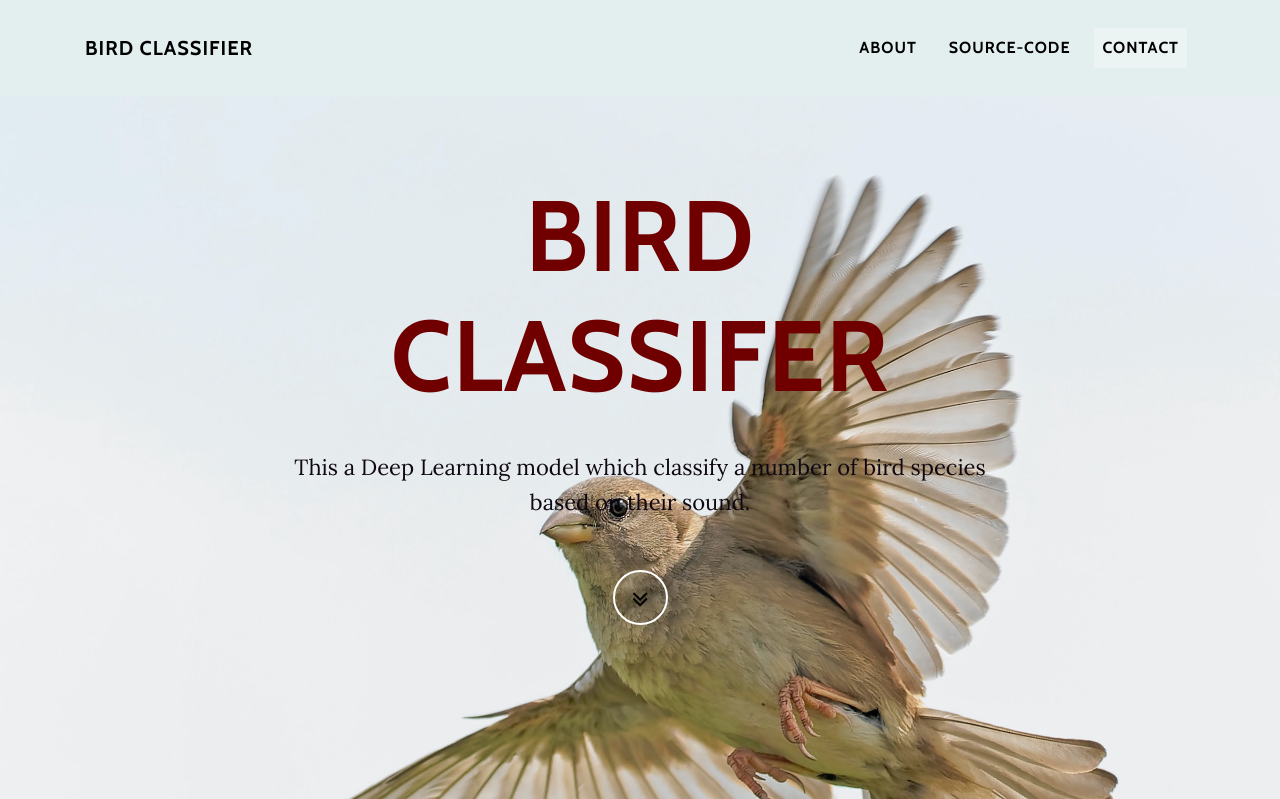
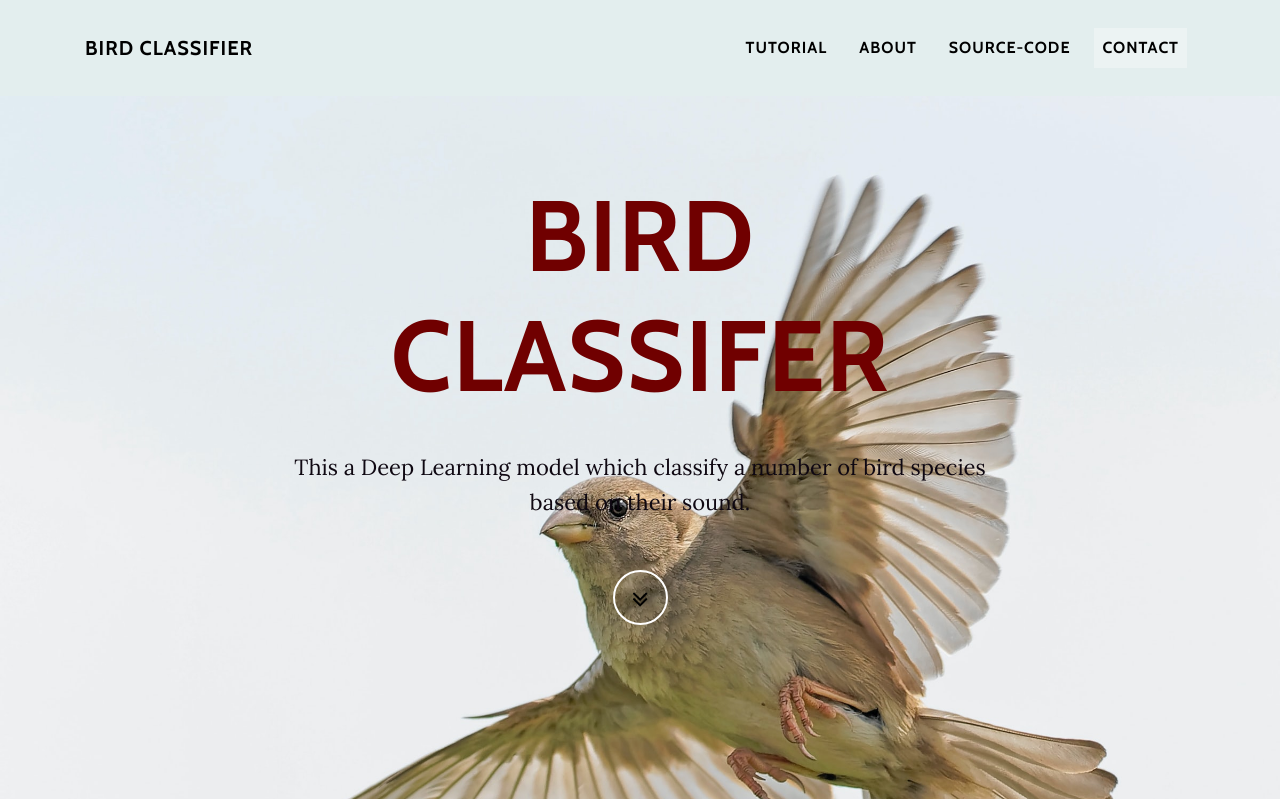
Before and after one commit to Sumit189/Bird_Classifier_Web, a Flask app: page /about in a window 1280 px wide. Shown: the top 799 px of the page. Run offline with Flask 2, Linux system fonts and the light colour scheme; some libraries are stand-ins or nearby versions.

Commit message:
Update about.html

```diff
--- a/templates/about.html
+++ b/templates/about.html
@@ -19,6 +19,7 @@
                 aria-expanded="false" aria-label="Toggle navigation" value="Menu"><i class="fa fa-bars"></i></button>
             <div class="collapse navbar-collapse" id="navbarResponsive">
                 <ul class="nav navbar-nav ml-auto">
+                    <li class="nav-item nav-link js-scroll-trigger"><a class="nav-link js-scroll-trigger" onclick="window.open('/tutorial','_self')" style="color: black; cursor: pointer">Tutorial</a></li>
                     <li class="nav-item nav-link js-scroll-trigger"><a class="nav-link active js-scroll-trigger" href="#about" style="color: black;">About</a></li>
                     <li class="nav-item nav-link js-scroll-trigger"><a class="nav-link js-scroll-trigger" href="#download" style="color: black;">Source-Code</a></li>
                     <li class="nav-item nav-link js-scroll-trigger"><a class="nav-link js-scroll-trigger" href="#contact" style="color: black;">contact</a></li>
```
